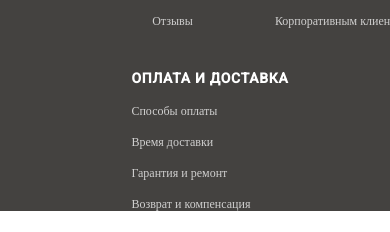
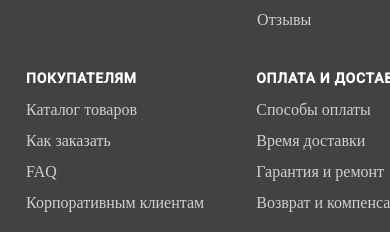
Before and after one commit to farrukh233/watch_layout, a plain HTML site: page index.html in a window 390 px wide. Shown: the part 2148-2380 px from the top of the page. Before the commit the page ends 2359 px from the top, so only its background shows below. Drawn offline with nearby package versions, Linux system fonts and the light colour scheme.

Commit message:
fix: fix footer div's

```diff
--- a/css/1460px.css
+++ b/css/1460px.css
@@ -606,15 +606,19 @@
     flex-wrap: wrap;
     padding-top: 60px;
   }
+  .footer__wrapper div:nth-child(2) {
+    margin-right: 5%;
+  }
+  .footer__wrapper div:nth-child(3) {
+    margin-top: 10%;
+    margin-bottom: 5%;
+    margin-left: 5%;
+  }
 
   .footer__wrapper div:nth-child(4) {
     margin-top: 10%;
-  }
-
-  .footer__wrapper a {
-    text-decoration: none;
-    color: rgba(255, 255, 255, 0.75);
-    font-size: 12px;
+    margin-bottom: 5%;
+    margin-left: 10%;
   }
 
   .footer__wrapper ul {
```
